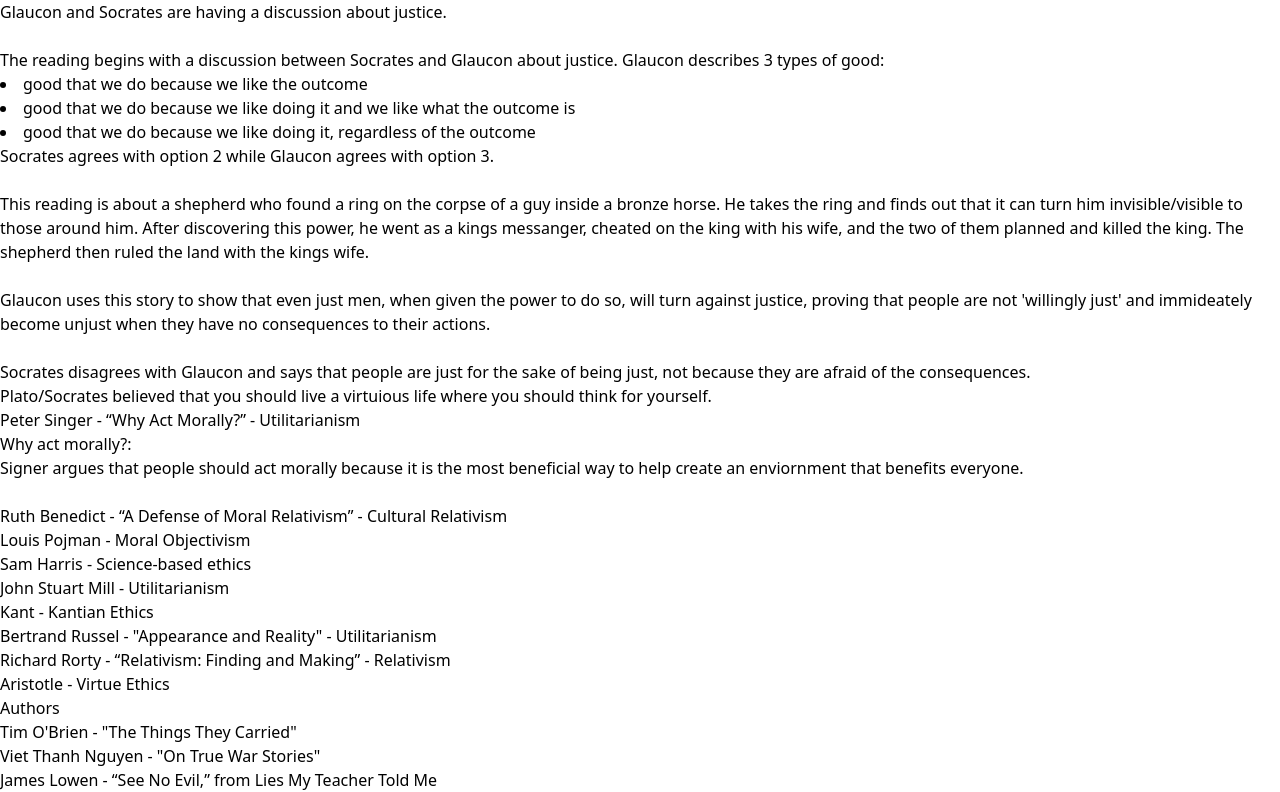
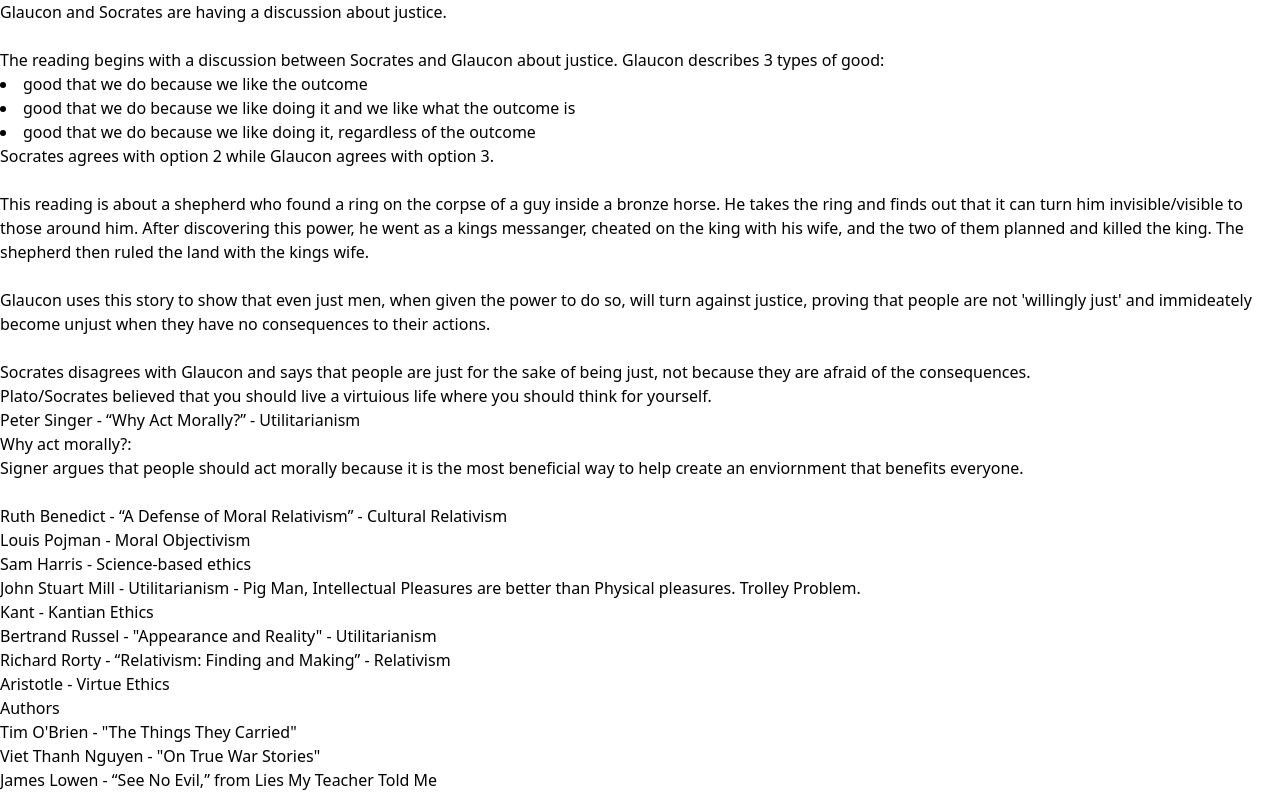
Before and after one commit to TejasDoesStuff/PsychNotes, a React (Vite) app in the folder stemnotes/: page /lang/people in a window 1280 px wide. Shown: the part 384-1176 px from the top of the page. Built offline with nearby package versions, Linux system fonts and the light colour scheme.

Commit message:
Added Mill stuff :shushing:

```diff
--- a/stemnotes/src/APLang/people.jsx
+++ b/stemnotes/src/APLang/people.jsx
@@ -109,7 +109,7 @@
           Sam Harris - Science-based ethics
         </div>
         <div className="w-full p-8 border-b border-gray-200">
-          John Stuart Mill - Utilitarianism
+          John Stuart Mill - Utilitarianism - Pig Man, Intellectual Pleasures are better than Physical pleasures. Trolley Problem.
         </div>
         <div className="w-full p-8 border-b border-gray-200">
           Kant - Kantian Ethics
```
